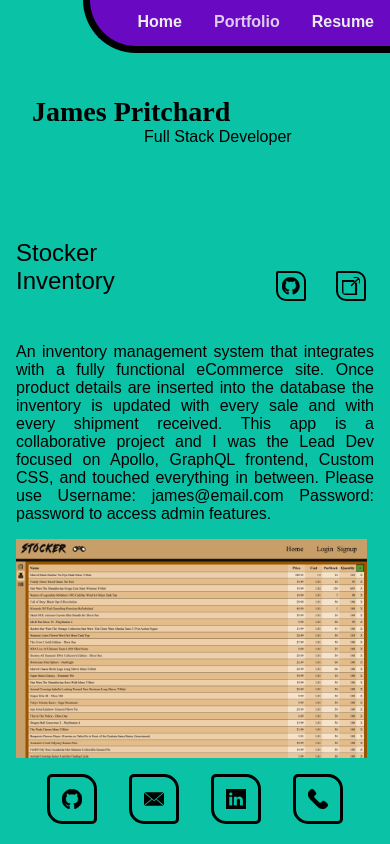
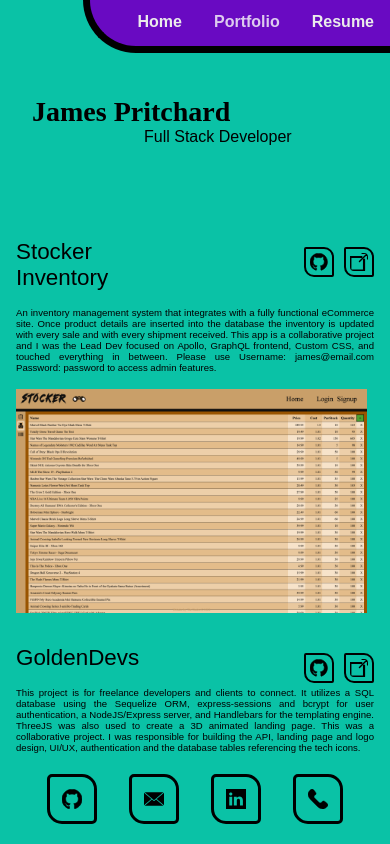
Before and after one commit to SuedePritch/legendary-bucktooth-barnacle, a React (Create React App) app: page / in a window 390 px wide. Both pictures are taken after a click on the button "Portfolio". Shown: the top 844 px of the page. Built offline with nearby package versions, Linux system fonts and the light colour scheme; a web font is replaced by a local one.

Commit message:
adjusted layout on media queries

```diff
--- a/src/components/Project.css
+++ b/src/components/Project.css
@@ -38,7 +38,7 @@
     width:45vw;
 }
 .project-title{
-    font-size: 2.5em;
+    font-size: 2em;
     max-width: 12ch;
 }
 .project-description{
@@ -52,15 +52,15 @@
         justify-content: center;
     }
     .project-title{
-        font-size: 1.5em;
-        padding-bottom: 2rem;
+        font-size: 1.2em;
+        /* padding-bottom: 1rem; */
     }
     .project-description{
         width:85vw;
         word-break: keep-all;
     }
     .projects svg{
-        margin:2rem 1rem;
+        margin:0.5rem;
         padding:0.25rem;
         height:30px;
         width:30px;
@@ -68,6 +68,9 @@
         border-radius: 2px;
         border-top-right-radius: 10px;
         border-bottom-left-radius: 10px;
+        }
+        .project-link:first-of-type{
+            right:40px;
         }
     .bg-image{
         width:85vw;
@@ -80,8 +83,16 @@
         padding:0.5rem;
         margin:0.5rem;
     }
+    .project-title{
+        font-size: 1.4em;
+    }
+    .projects svg{
+        margin:0.5rem;
+    }
+
     .project-description{
         width:fit-content;
+        font-size: 0.6em;
         word-break: keep-all;
     }
     .bg-image{
```
